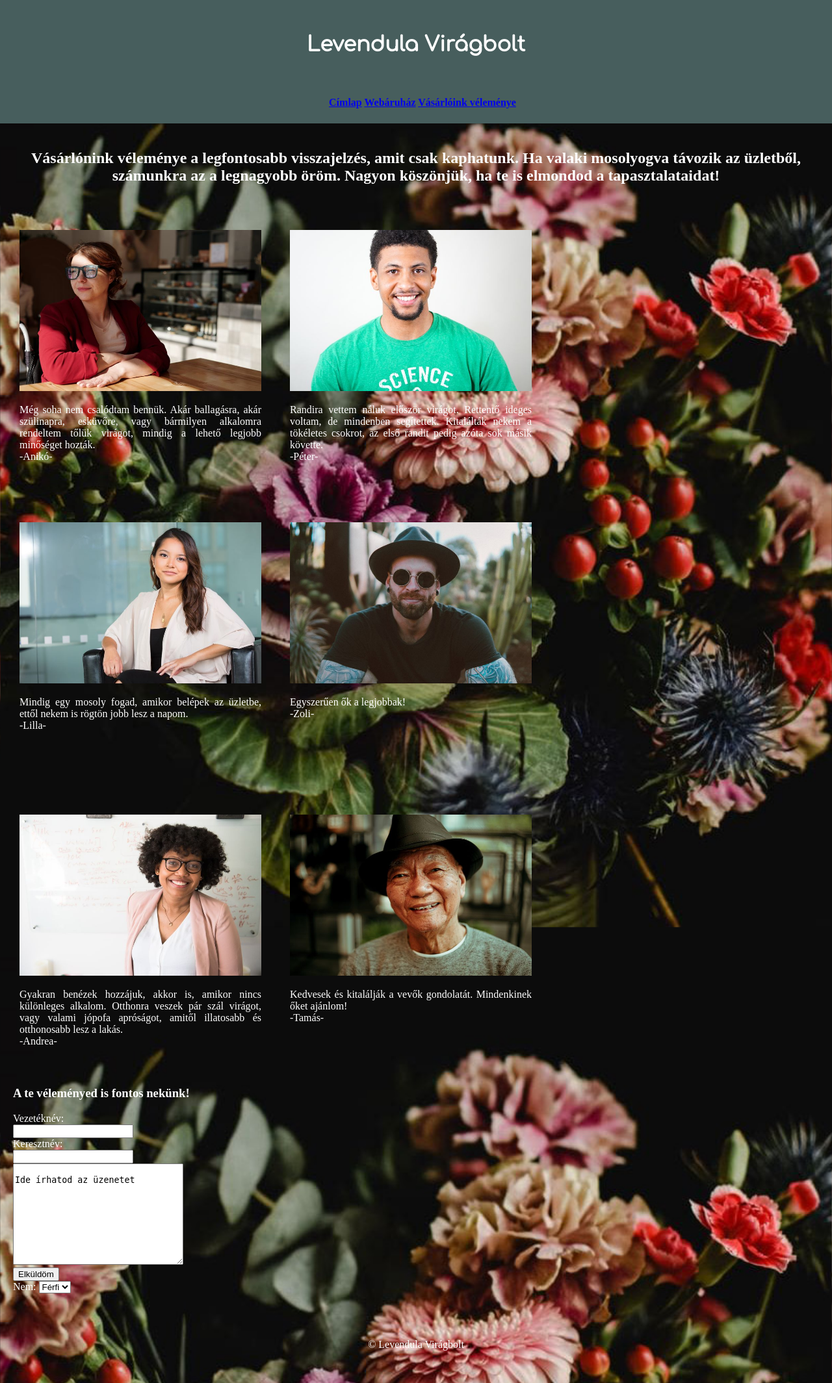
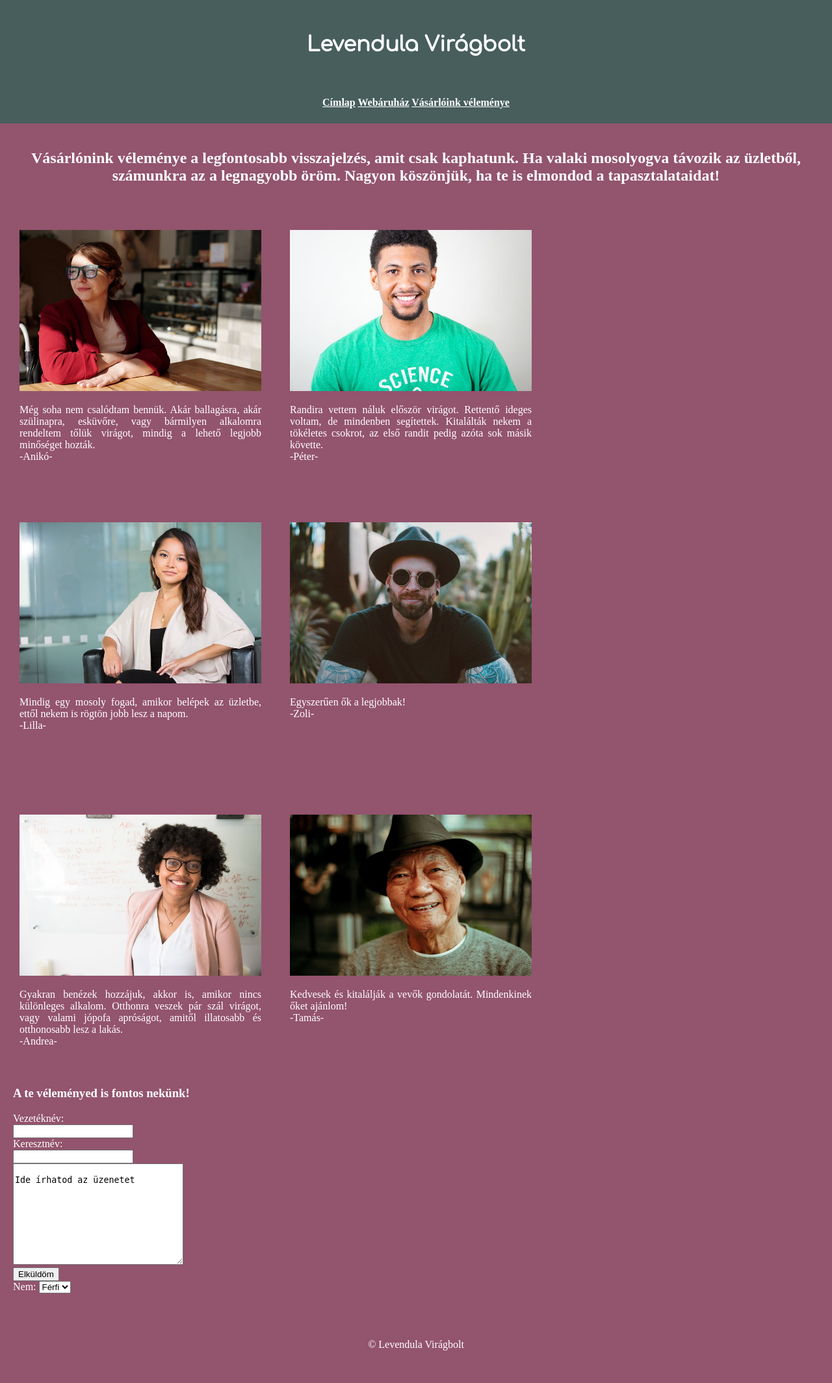
Before and after one commit to bendelly/Levendula, a PHP site: page / in a window 1280 px wide. Shown: the whole page at 65% size. Run offline with PHP 8.4, Linux system fonts and the light colour scheme.

Commit message:
remove background, change to color, fix navbar and link color

```diff
--- a/css/style.css
+++ b/css/style.css
@@ -1,5 +1,5 @@
 body{
-	background-image: url("../img/hatter.jpg");
+	background: #93546d;
 	background-repeat: no-repeat;
 	background-size: cover;
 	background-attachment: fixed;
@@ -13,6 +13,10 @@ header{
 	padding: 30px;
 }
 
+a {
+	color: white;
+}
+
 nav {
 	background: #475e5d;
 	color: black;
@@ -22,7 +26,6 @@ nav {
 	height: 30px;
 	padding: 10px;
 	text-align: center;
-	width: 100%;
 	margin: 0px;
 }
 
```
Also changed, not shown: img/hatter.jpg (deleted), 1 other file.
